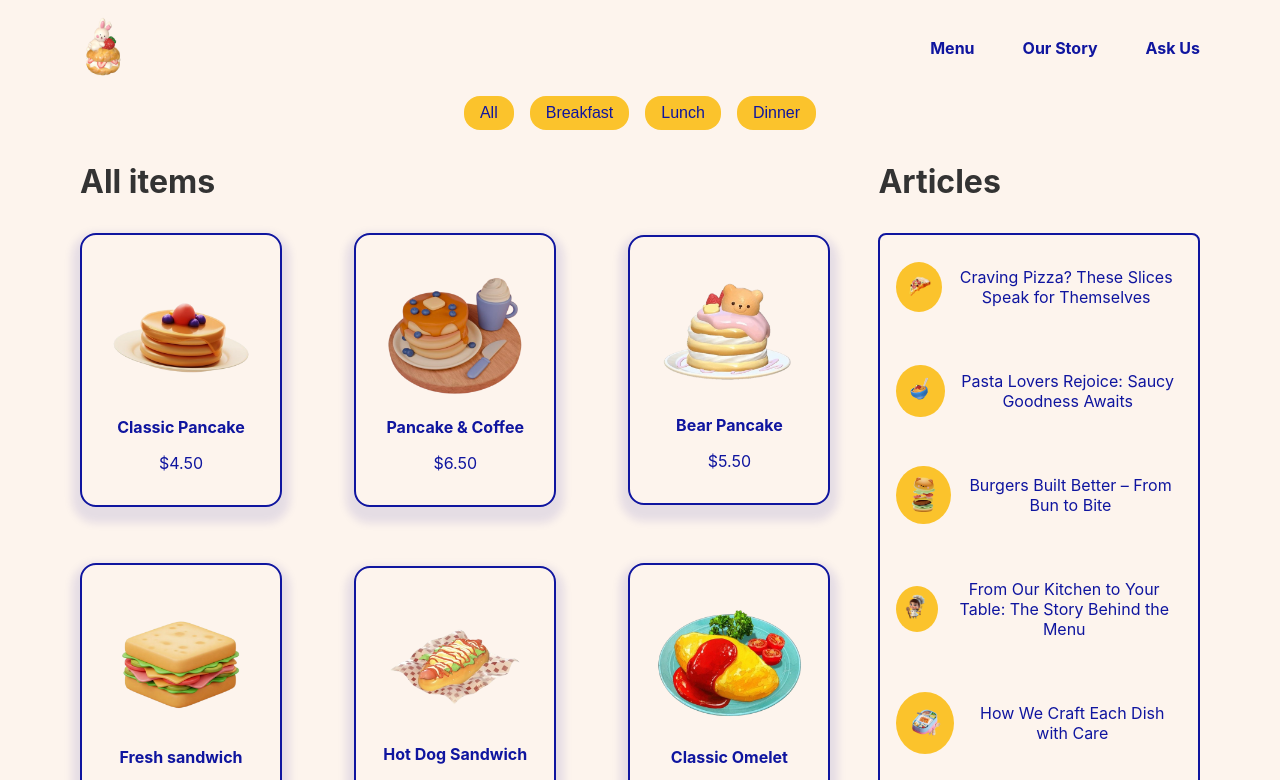
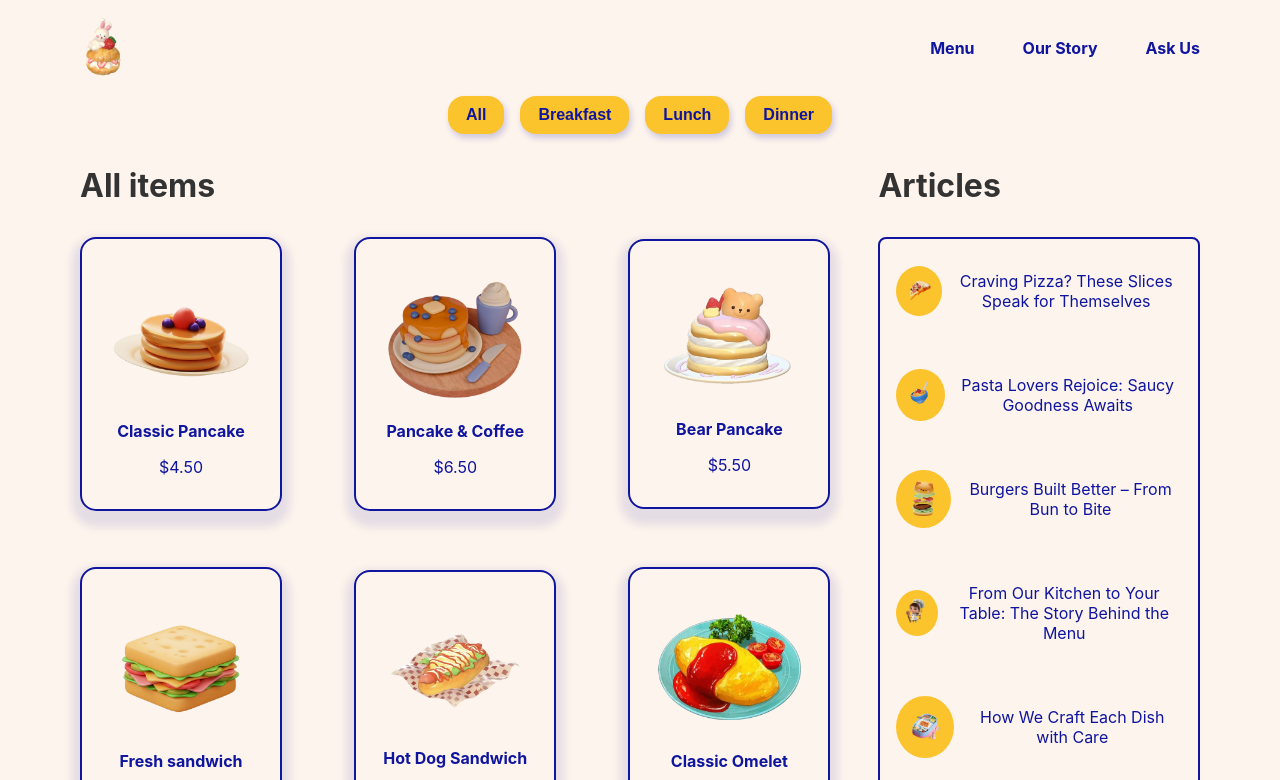
Before and after one commit to hibahdesu/MenuWebsite, a React (Create React App) app: page / in a window 1280 px wide. Shown: the top 780 px of the page. Built offline with nearby package versions, Linux system fonts and the light colour scheme.

Commit message:
Update: the style of filter button

```diff
--- a/src/FilterButton.css
+++ b/src/FilterButton.css
@@ -3,13 +3,19 @@
     padding: .5rem 1rem;
     background-color: #fbc32c;
     color: #0f159f;
-    border: none;
+    border: 2px solid transparent;
     border-radius: 1rem;
     cursor: pointer;
-    font-size: 1em;
+    font-size: 1rem;
+    font-weight: bold;
+    box-shadow: 2px 4px 6px rgba(15, 21, 159, 0.2);
+    transition: background-color 0.3s ease, color 0.3s ease, border 0.3s ease;
 }
 .filter-button:hover {
-    background-color: #0056b3;
+    background-color: transparent;
+    border: 2px solid #fbc32c;
+    transition: background-color 0.3s ease, color 0.3s ease;
+
 }
 .filter-button:focus {
     outline: none;
```
